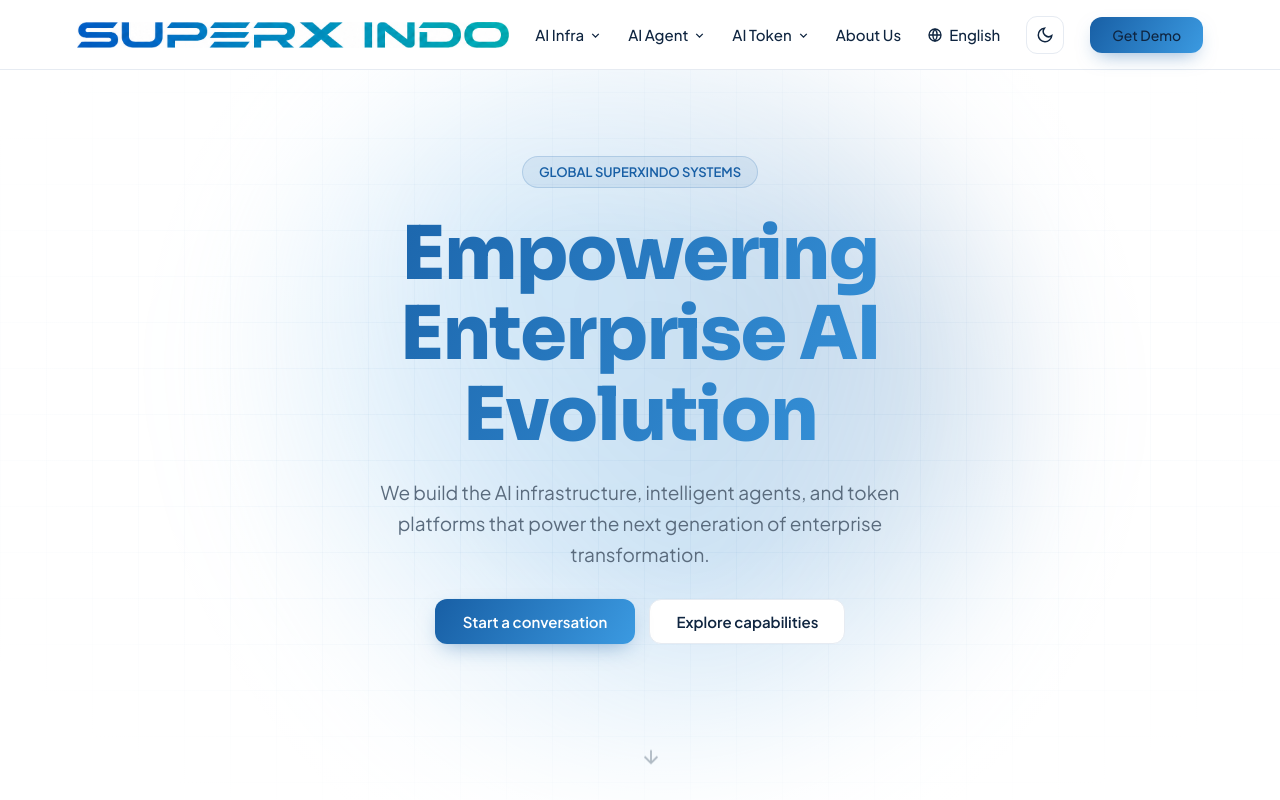
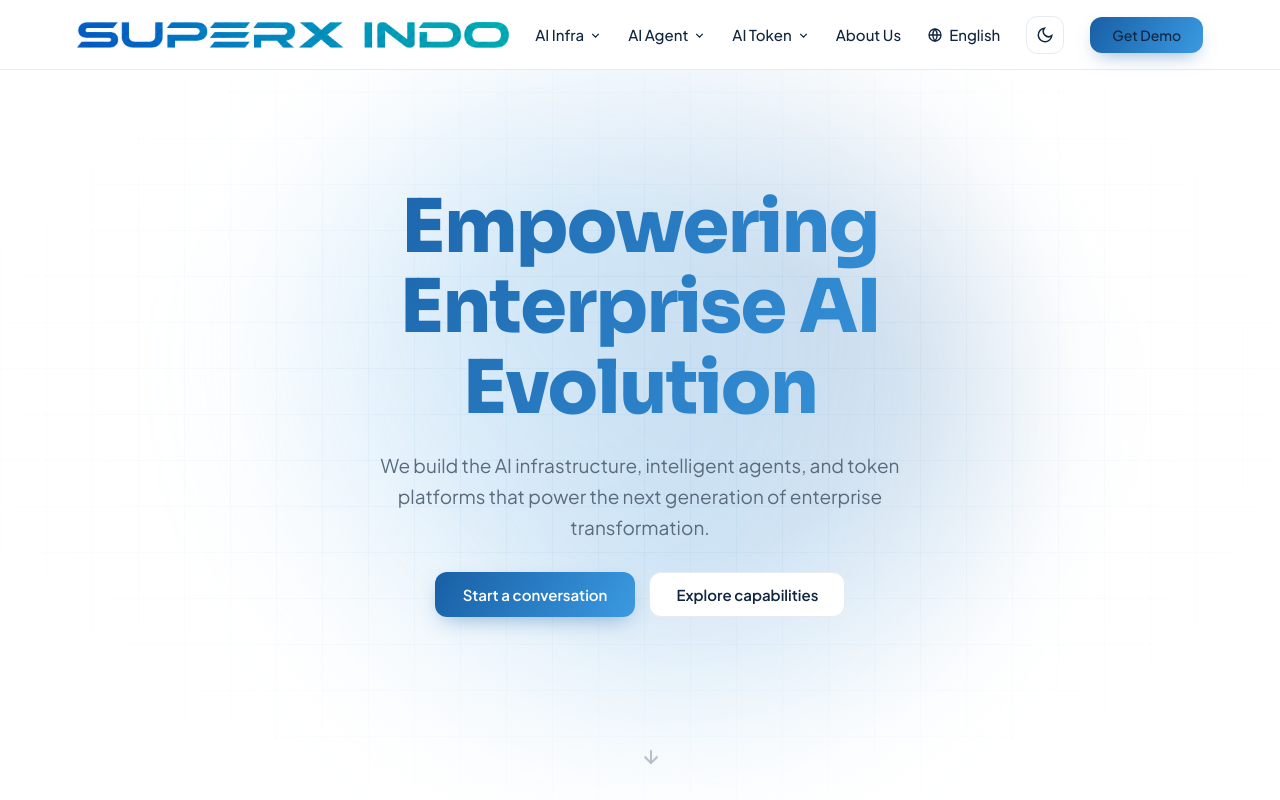
Before and after one commit to wangyilin6886-cpu/API, a React (Vite) app: page / in a window 1280 px wide. Shown: the top 800 px of the page. Built offline with nearby package versions, Linux system fonts and the light colour scheme.

Commit message:
style(corporate hero): remove the "GLOBAL SUPERXINDO SYSTEMS" eyebrow badge
https://claude.ai/code/session_01WBRgkCQThuEWzBTH16hJsR

```diff
--- a/src/pages/Corporate.tsx
+++ b/src/pages/Corporate.tsx
@@ -85,14 +85,6 @@ export default function Corporate() {
           animate={{ opacity: 1, y: 0 }}
           transition={{ duration: 0.9, ease: [0.22, 1, 0.36, 1] }}
         >
-          <motion.span
-            className="eyebrow"
-            initial={{ opacity: 0, scale: 0.92 }}
-            animate={{ opacity: 1, scale: 1 }}
-            transition={{ duration: 0.6, delay: 0.12 }}
-          >
-            {t('corp.hero.eyebrow')}
-          </motion.span>
           <h1 className="corp-hero-title gradient-text">{t('corp.hero.title')}</h1>
           <p className="corp-hero-sub">{t('corp.hero.subtitle')}</p>
           <div className="corp-hero-btns">
```
